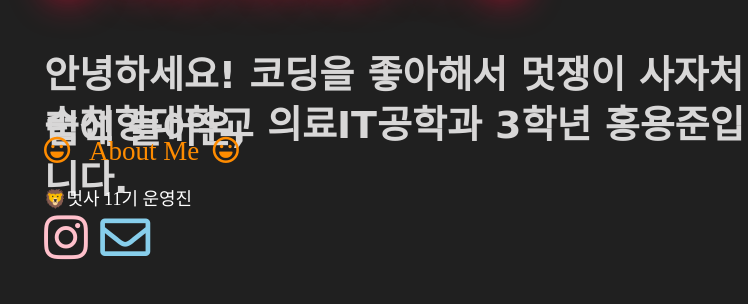
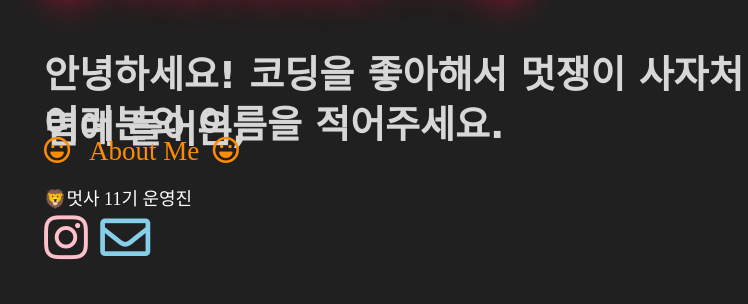
Before and after one commit to yongjun-hong/LikeLion_onedayclass, a plain HTML site: page index.html in a window 1280 px wide. Shown: the part 216-520 px from the top of the page, 532-1280 px from the left. Drawn offline with Linux system fonts and the light colour scheme; a web font is replaced by a local one.

Commit message:
Update index.html

```diff
--- a/index.html
+++ b/index.html
@@ -48,7 +48,7 @@
   <div id="hello">
     <h1>&#129409; 여러분 환영해요~~! &#129409;</h1>
     <h2 id="hello_h2"> 안녕하세요! 코딩을 좋아해서 멋쟁이 사자처럼에 들어온,</h2>
-    <h2 id="hello_h2">순천향대학교 의료IT공학과 3학년 홍용준입니다.</h2>
+    <h2 id="hello_h2">여러분의 이름을 적어주세요.</h2>
   </div>
   <div id="about_me">
     <p><i class="far fa-laugh"></i> &nbsp; About Me &nbsp;<i class="far fa-laugh"></i></p>
```
